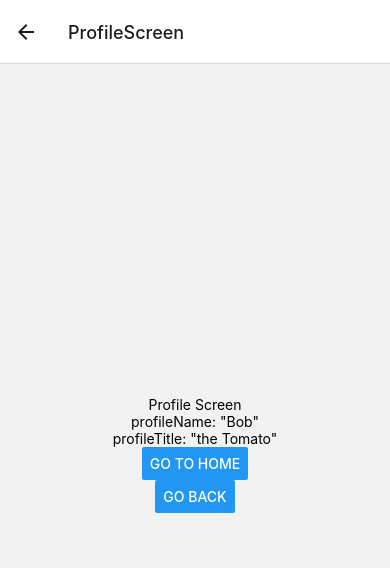
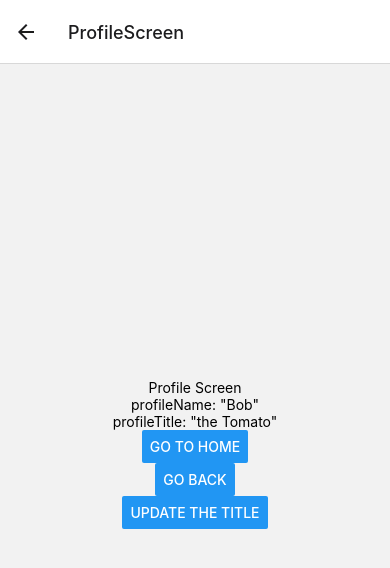
Before and after one commit to diegovester/ExpoTemplate, a React Native app: screen / in a window 390 px wide. Both pictures are taken after a click on the button "SEE PROFILE". Shown: the top 568 px of the page. Built offline with nearby package versions, Linux system fonts and the light colour scheme.

Commit message:
Updating options with setOptions

```diff
--- a/App.js
+++ b/App.js
@@ -90,6 +90,10 @@ function ProfileScreen({ route, navigation }) {
       <Text>profileTitle: {JSON.stringify(profileTitle)}</Text>
       <Button title="Go to Home" onPress={() => navigation.navigate('Home')} />
       <Button title="Go back" onPress={() => navigation.goBack()} />
+      <Button
+        title="Update the title"
+        onPress={() => navigation.setOptions({ title: 'Updated!' })}
+      />
     </View>
   );
 }
```
